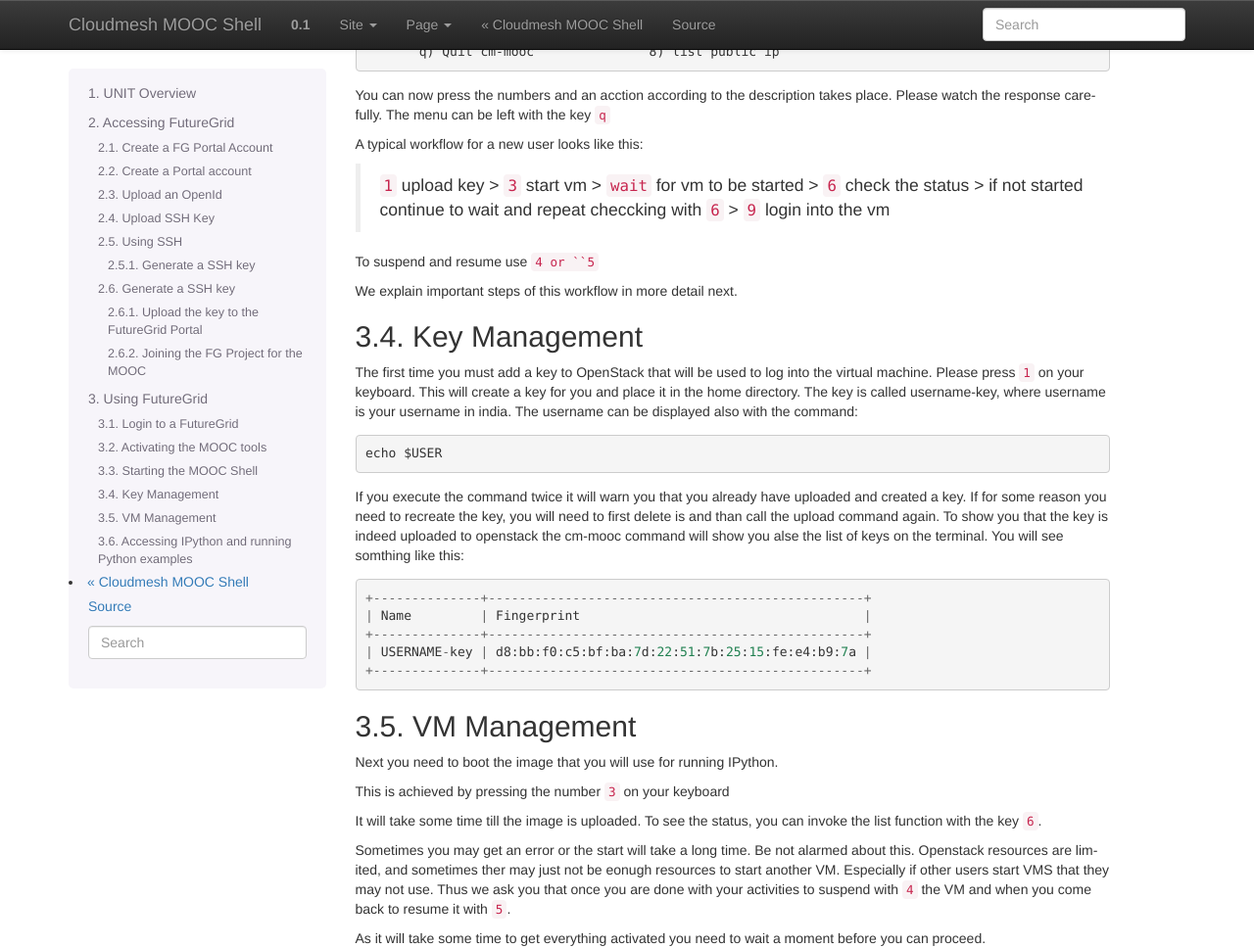
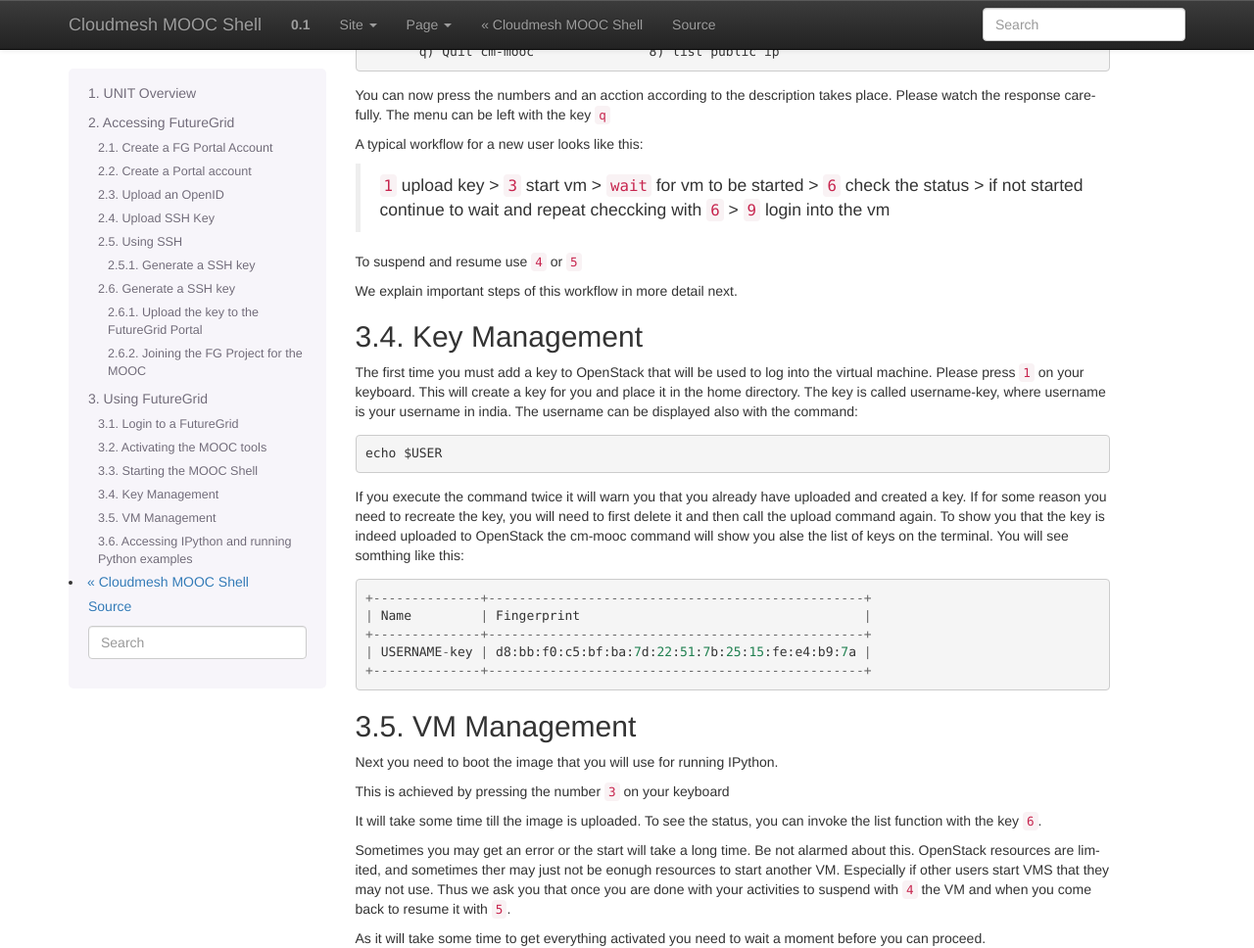
Before and after one commit to cloudmesh-deprecated/mooc, a Sphinx documentation site: the page built from doc/source/introduction.rst, in a window 1280 px wide and 1400 px high, scrolled down 5942 px. Shown: the top 968 px of the window at 98% size. Built offline with Sphinx 7.4.7, drawn with Linux system fonts in a browser that asks for light colours; formulas are drawn with MathJax 3; some of the changed text lies outside the part shown.

Commit message:
introduction.rst clean up

```diff
--- a/doc/source/introduction.rst
+++ b/doc/source/introduction.rst
@@ -26,7 +26,7 @@
 (XSEDE). FutureGrid employs virtualization technology that lets the
 test bed support a wide range of operating systems.
 
-Futuregrid has an extensive set of manual pages that is provides the
+FutureGrid has an extensive set of manual pages that is provides the
 most up to date information. We recommend that you visit the manual
 pages and obtain a further overview of how to use the many services
 that FutureGrid offered. However, for this lesson, the information
@@ -111,10 +111,10 @@
    Management <my>`.
 
 
-Upload an OpenId
+Upload an OpenID
 ----------------------------------------------------------------------
 
-Overview: This lesson explains how to upload and use OpenId to easily
+Overview: This lesson explains how to upload and use OpenID to easily
 log into the FutureGrid portal
 
 .. sidebar:: |file-image| Resources
@@ -122,13 +122,13 @@
    * `FutureGrid Manual: Upload an OpenID <http://manual.futuregrid.org/account.html#upload-an-openid>`_
 
 Often users may not remember the password or username of the FG
-portal. However, they may have an easier time to remember their openid
-from for example google. It is possible to use your openid account and
+portal. However, they may have an easier time to remember their OpenID
+from for example Google. It is possible to use your OpenID account and
 register it once you gain access to the portal. Please visit your
 
 * `OpenID Page <https://portal.futuregrid.org/my/openid>`__
 
-to add your favorite OpenID. For example, to add your Google OpenId you simply
+to add your favorite OpenID. For example, to add your Google OpenID you simply
 click on the Google icon.
 
 
@@ -451,7 +451,7 @@
   started continue to wait and repeat checcking with ``6`` >
   ``9`` login into the vm
 
-To suspend and resume use ``4 or ``5``
+To suspend and resume use ``4`` or ``5``
 
 We explain important steps of this workflow in more detail next.
 
@@ -471,9 +471,9 @@
 
 If you execute the command twice it will warn you that you already
 have uploaded and created a key. If for some reason you need to
-recreate the key, you will need to first delete is and than call the
+recreate the key, you will need to first delete it and then call the
 upload command again. To show you that the key is indeed uploaded to
-openstack the cm-mooc command will show you alse the list of keys on
+OpenStack the cm-mooc command will show you alse the list of keys on
 the terminal. You will see somthing like this::
 
   +--------------+-------------------------------------------------+
@@ -494,7 +494,7 @@
 you can invoke the list function with the key ``6``.
 
 Sometimes you may get an error or the start will take a long time. Be
-not alarmed about this. Openstack resources are limited, and sometimes
+not alarmed about this. OpenStack resources are limited, and sometimes
 ther may just not be eonugh resources to start another VM. Especially
 if other users start VMS that they may not use. Thus we ask you that
 once you are done with your activities to suspend with ``4`` the VM
```
Also changed, not shown: other parts of doc/source/introduction.rst (+5 -5 lines).
